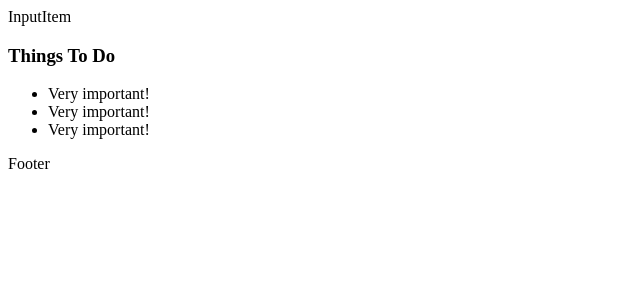
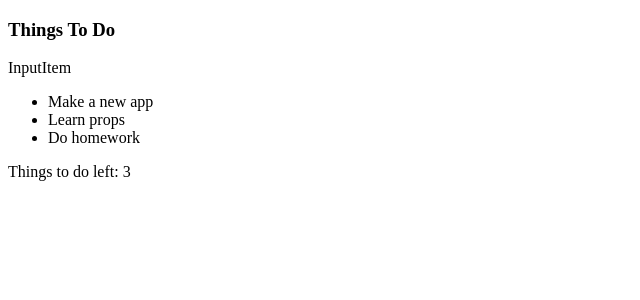
Before and after one commit to WebHeroSchool/ToDo-Final-Project, a React (Create React App) app: page / in a window 1280 px wide. Shown: the top 300 px of the page, without its empty margins (0-640 px from the left). Built offline with nearby package versions, Linux system fonts and the light colour scheme.

Commit message:
props examples

```diff
--- a/src/components/App/App.js
+++ b/src/components/App/App.js
@@ -2,11 +2,12 @@ import ItemList from '../ItemList/ItemList';
 import Footer from '../Footer/Footer';
 import InputItem from '../InputItem/InputItem';
 
+const todoItem = 'Make a new app';
 const App = () => (<div>
+  <h3>Things To Do</h3>
   <InputItem />
-  <h3>Things To Do</h3>
-  <ItemList />
-  <Footer />
+  <ItemList todoItem={todoItem} />
+  <Footer count ={3} />
 </div>);
 
 export default App;
--- a/src/components/Footer/Footer.js
+++ b/src/components/Footer/Footer.js
@@ -1,3 +1,3 @@
-const Footer = () => (<div>Footer</div>);
+const Footer = ({ count }) => <div>Things to do left: { count }</div>;
 
 export default Footer;
--- a/src/components/Item/Item.js
+++ b/src/components/Item/Item.js
@@ -1,3 +1,3 @@
-const Item = () => (<span>Very important!</span>);
+const Item = ({ todoItem }) => (<span>{ todoItem }</span>);
 
 export default Item;
--- a/src/components/ItemList/ItemList.js
+++ b/src/components/ItemList/ItemList.js
@@ -1,9 +1,9 @@
 import Item from '../Item/Item';
 
-const ItemList = () => (<ul>
-    <li><Item /></li>
-    <li><Item /></li>
-    <li><Item /></li>
+const ItemList = ({ todoItem }) => (<ul>
+    <li><Item todoItem={todoItem} /></li>
+    <li><Item todoItem={'Learn props'} /></li>
+    <li><Item todoItem={'Do homework'} /></li>
   </ul>);
 
 export default ItemList;
```
